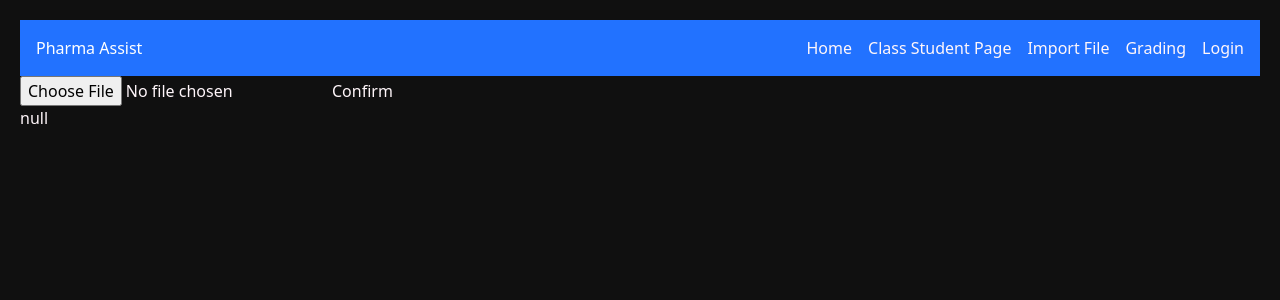
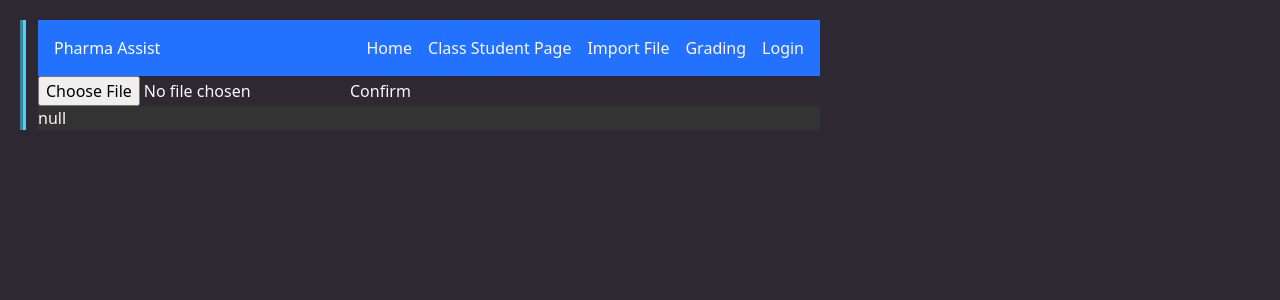
Before and after one commit to JinPlanter/Pharma-Assist, a Next.js app: page /ImportFile in a window 1280 px wide. Shown: the top 300 px of the page. Built offline with nearby package versions, Linux system fonts and the light colour scheme.

Commit message:
reverted styles.css

```diff
--- a/app/ClassStudentPage/page.js
+++ b/app/ClassStudentPage/page.js
@@ -1,5 +1,5 @@
 import React from 'react'
-//import '../Styles/style.css';
+import '../Styles/style.css';
 
 export default function Page() {
     return (
--- a/app/ImportFile/page.js
+++ b/app/ImportFile/page.js
@@ -1,8 +1,7 @@
 "use client";
-// Import necessary modules from the React library
 import React, { useState } from 'react';
-//import '../Styles/style.css'; // Import styles
-import Papa from 'papaparse'; // Import Papa library for CSV parsing
+import '../Styles/style.css';
+import Papa from 'papaparse';
 
 // Import File component
 export default function ImportFile() {
--- a/app/Login/page.js
+++ b/app/Login/page.js
@@ -2,7 +2,7 @@
 
 // Import necessary modules from the React library
 import React, { useState } from 'react';
-//import '../Styles/style.css'; // Import styles
+import '../Styles/style.css'; // Import styles
 
 // LoginPage component
 export default function LoginPage() {
--- /dev/null
+++ b/app/Styles/style.css
@@ -0,0 +1,96 @@
+@tailwind base;
+@tailwind components;
+@tailwind utilities;
+
+.flex {
+    display: flex;
+}
+
+h1 {
+    /*font-family: Consolas; font-size: 40px; font-style: normal; font-variant: normal; font-weight: 700; line-height: 40px; } h3 { font-family: Consolas, monaco, monospace; font-size: 14px; font-style: normal; font-variant: normal; font-weight: 700; line-height: 15.4px; } p { font-family: Consolas, monaco, monospace; font-size: 14px; font-style: normal; font-variant: normal; font-weight: 400; line-height: 20px; } blockquote { font-family: Consolas, monaco, monospace; font-size: 21px; font-style: normal; font-variant: normal; font-weight: 400; line-height: 30px; } pre { font-family: Consolas, monaco, monospace; font-size: 13px; font-style: normal; font-variant: normal; font-weight: 400; line-height: 18.5667px;*/
+    color: rgb(254, 149, 94);
+    font-family: Consolas;
+    text-align: center;
+    justify-content: center;
+    text-shadow: 1px 2px 2px rgb(253, 79, 128);
+
+}
+
+h2 {
+    color: rgb(253, 79, 128);
+    font-family: Bahnschrift;
+    text-align: left;
+    justify-content: center;
+    /*text-shadow: 1px 2px 2px rgb(250,44,142);*/
+}
+
+h3 {
+    color: rgb(250, 44, 142);
+    font-family: Bahnschrift;
+    text-align: left;
+    text-decoration: underline;
+    /*text-shadow: 1px 1px 1px rgb(215,11,144); */
+}
+
+body {
+    background-color: rgb(45, 40, 50);
+}
+
+p {
+    color: rgb(180, 180, 180);
+    font-family: 'Franklin Gothic Medium', 'Arial Narrow', Arial, sans-serif;
+    /*text-shadow: 1px 2px 2px rgb(110, 110, 110);*/
+
+    justify-content: center;
+}
+
+ul {
+    list-style-type: none;
+    margin: 0;
+    padding: 0;
+    overflow: hidden;
+    background-color: #333;
+}
+
+li {
+    float: left;
+}
+
+li a {
+    display: block;
+    color: rgb(180, 180, 180);
+    text-align: center;
+    padding: 14px 16px;
+    text-decoration: none;
+}
+
+/* Change the link color to #111 (black) on hover */
+li a:hover {
+    background-color: rgb(38, 61, 70);
+}
+
+.active {
+    background-color: rgb(62, 123, 149);
+
+}
+
+header img {
+    margin-right: 20px;
+    width: 200px;
+    object-fit: scale-down;
+    max-width: 100%
+}
+
+body {
+    border-left: 6px rgb(79, 208, 243) groove;
+    max-width: 800px;
+    margin: auto;
+    padding-left: 12px;
+}
+
+header a {
+    text-decoration: none;
+    line-height: 150px;
+    background-size: 100%;
+    font-size: .75vw;
+}
--- a/app/grading/page.js
+++ b/app/grading/page.js
@@ -9,7 +9,7 @@ import GradingForm from '../components/gradingForm';
 import DropdownMenu from '../components/dropdown';
 import classA from '../data/classA.json';
 import classB from '../data/classB.json';
-//import '../Styles/style.css'; // Import styles
+import '../Styles/style.css'; // Import styles
 
 // Grading component
 const Grading = () => {
```
